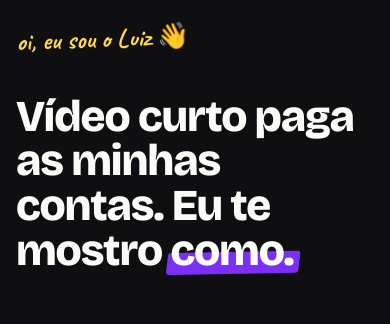
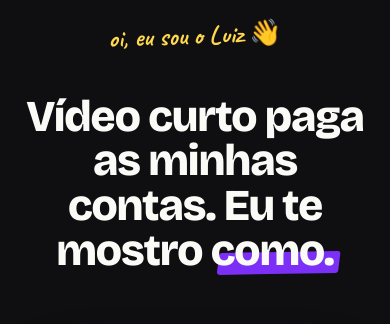
Before and after one commit to luiz7753951-cmyk/vivendo-de-videos-curtos, a plain HTML site: page index.html in a window 390 px wide. Shown: the top 324 px of the page. Drawn offline with nearby package versions, Linux system fonts and the light colour scheme.

Commit message:
Celular: título do topo centralizado
Co-Authored-By: Claude Opus 5.5 <noreply@anthropic.com>

```diff
--- a/index.html
+++ b/index.html
@@ -320,8 +320,8 @@ footer .w{display:flex;justify-content:space-between;gap:20px;flex-wrap:wrap}
   .hero .g{gap:70px}
   .htxt{display:contents}
   .hero .g{gap:0}
-  .htxt .mao{order:1;margin-bottom:8px}
-  .hero h1{order:2;margin-bottom:22px}
+  .htxt .mao{order:1;margin-bottom:8px;text-align:center}
+  .hero h1{order:2;margin-bottom:22px;text-align:center}
   .cel{order:3;width:min(330px,84vw);margin-bottom:24px}
   .hero .lead{order:4;margin:0 0 20px;text-align:center}
   .hero .btn{order:5}
```
